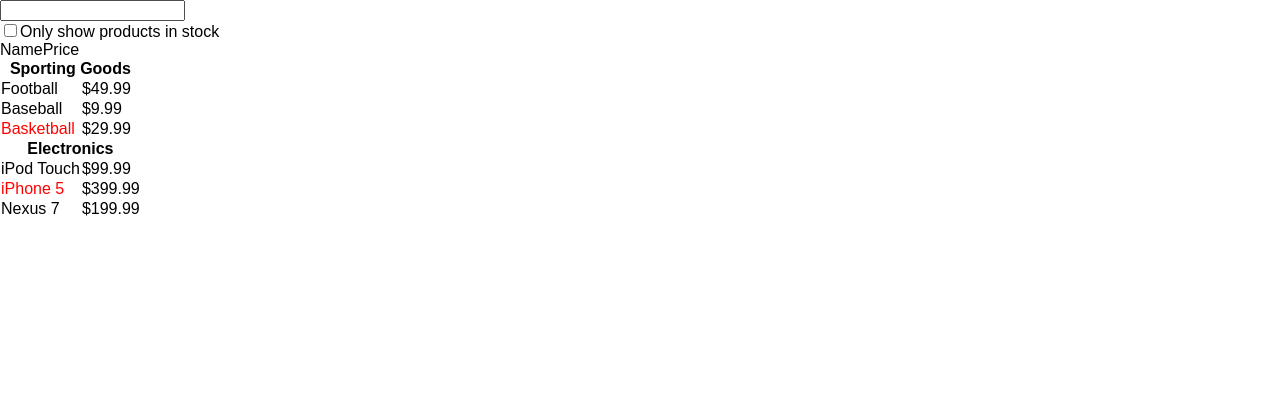
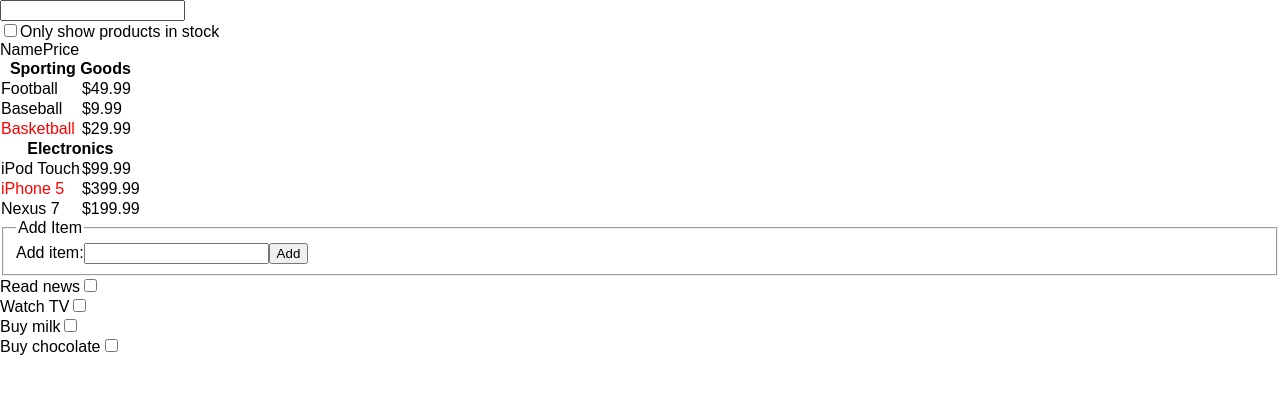
Before and after one commit to thomaschuah/react-test, a React (Create React App) app: page / in a window 1280 px wide. Shown: the top 394 px of the page. Built offline with nearby package versions, Linux system fonts and the light colour scheme.

Commit message:
Todolist

```diff
--- a/public/index.html
+++ b/public/index.html
@@ -40,6 +40,7 @@
     <div id="containment_holder"></div>
     <div id="complex_containment_holder"></div>
     <div id="signup_dialog_holder"></div>
+    <div id="todo_holder"></div>
     <!--
       This HTML file is a template.
       If you open it directly in the browser, you will see an empty page.
--- /dev/null
+++ b/src/TodoList.js
@@ -0,0 +1,62 @@
+import React, { Component } from 'react';
+
+class AddItem extends React.Component {
+	render(){
+		return (
+			<div>
+				<fieldset>
+					<legend>Add Item</legend>
+					<label for="item">Add item:</label>
+					<input type="text" id="item"/>
+					<input type="button" value="Add"/>
+				</fieldset>
+			</div>
+			);
+	}
+}
+
+class TodoItem extends React.Component {
+	render(){
+		return (
+			<div>
+				{this.props.label}
+				<input type="checkbox"/>
+			</div>
+			);
+	}
+}
+
+class TodoTable extends React.Component {
+
+
+	render(){
+
+		let items = this.props.items;
+		let completed = (this.props.mode=="complete") ? false : true;
+		let collection = [];
+
+		items.filter(item => (item.completed == completed)).forEach((item)=>{
+			collection.push(<TodoItem label={item.label} />);
+		});
+
+		return (
+			<div>
+				{collection}
+			</div>
+		);
+	}
+}
+
+class TodoApp extends React.Component {
+	render(){
+		return (
+			<div>
+				<AddItem />
+				<TodoTable mode="incomplete" items={this.props.items} />
+				<TodoTable mode="complete" items={this.props.items} />
+			</div>
+			);
+	}
+}
+
+export default TodoApp;
--- a/src/index.js
+++ b/src/index.js
@@ -8,6 +8,7 @@
 import Tweet from './Tweet';
 import Login from './Login';
 import Blog from './Blog';
+import TodoApp from './TodoList';
 import FilterableProductTable from './Searcher';
 import registerServiceWorker from './registerServiceWorker';
 
@@ -189,6 +190,18 @@
 ];
 
 ReactDOM.render(<FilterableProductTable products={products} />, document.getElementById('searcher'));
+
+const items = [
+	{label: "Buy milk", completed: false},
+	{label: "Buy chocolate", completed: false},
+	{label: "Read news", completed: true},
+	{label: "Watch TV", completed: true},
+]
+
+ReactDOM.render(<TodoApp items={items} />, document.getElementById('todo_holder'));
+
+
+
 // ReactDOM.render(
 // 	<Panelizer
 // 		left={
```
